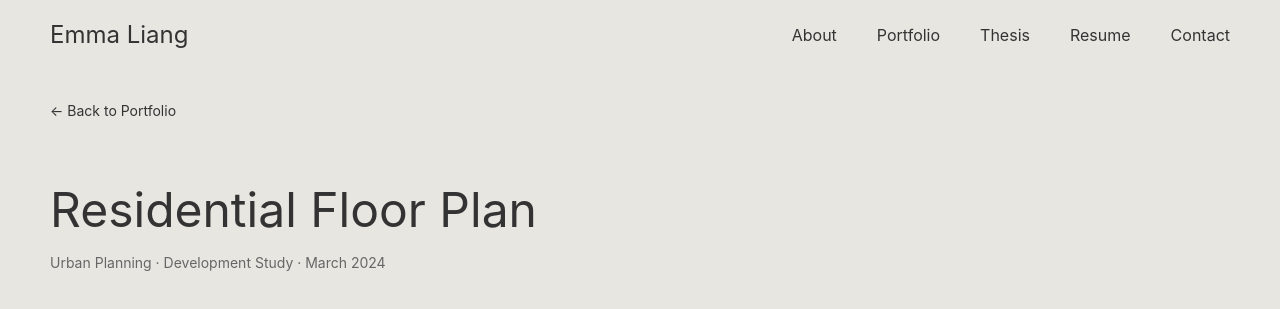
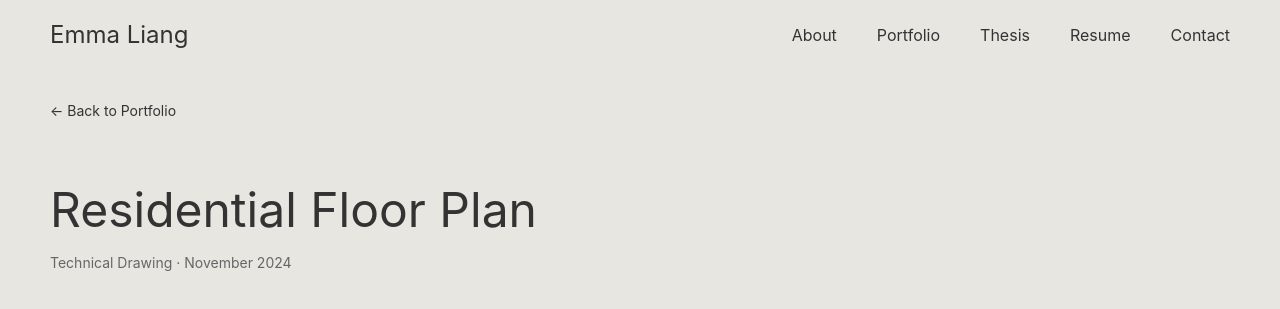
Before and after one commit to emmaliang-code/emmaliang-code.github.io, a plain HTML site: page project-residential.html in a window 1280 px wide. Shown: the top 309 px of the page. Drawn offline with Linux system fonts and the light colour scheme; grey boxes are pictures that could not be loaded.

Commit message:
Update project-residential.html

```diff
--- a/project-residential.html
+++ b/project-residential.html
@@ -242,7 +242,7 @@
 
     <div class="project-hero">
         <h1>Residential Floor Plan</h1>
-        <p class="project-meta">Urban Planning · Development Study · March 2024</p>
+        <p class="project-meta">Technical Drawing · November 2024</p>
 
         <div class="project-image">
             <img src="images/Functions.png" alt="Live/Work/Visit Function Mix Map in Coburg, Victoria, AUS">
```
